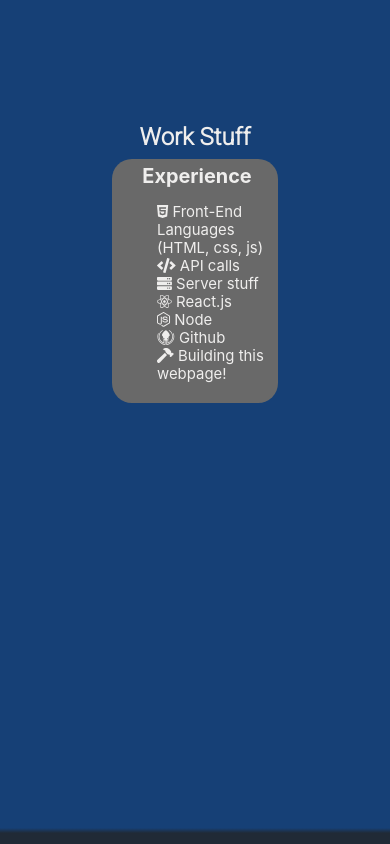
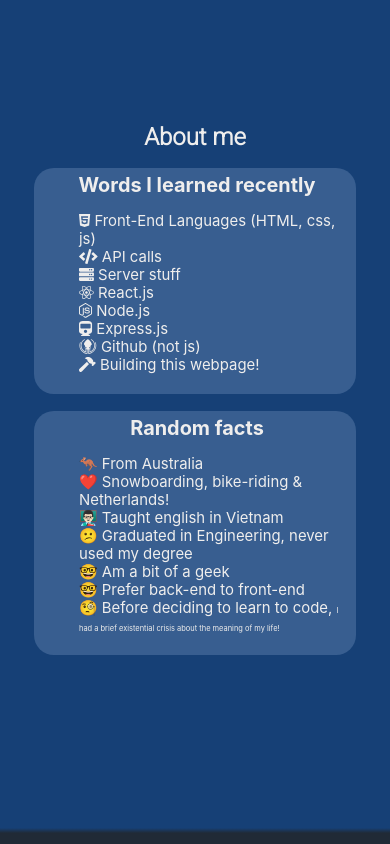
Before and after one commit to Mr0cket/about-me-page, a React (Create React App) app: page / in a window 390 px wide. Shown: the part 860-1704 px from the top of the page. Built offline with nearby package versions, Linux system fonts and the light colour scheme.

Commit message:
react-create-app on Heroku

```diff
--- a/src/App.js
+++ b/src/App.js
@@ -23,8 +23,6 @@ class App extends React.Component {
     }
   }
   openModal() {
-    console.log('toggling modal')
-
     this.setState({modalOpen: true})
 
   }
--- a/src/assets/components/Main.js
+++ b/src/assets/components/Main.js
@@ -1,22 +1,22 @@
 import React from 'react';
-import audio from "../media/holy.wav";
+import audio from "../media/Holy.wav";
 import che from "../media/El-Che.jpg"
 import niseko from "../media/mt-niseko.jpg"
 import mind from "../media/open-your-mind.jpg"
 import snow from "../media/sit-in-snow.jpg"
 import rock from "../media/sit-on-rock.jpg"
 import tamdao from "../media/sit-on-sign.jpg"
+import applePen from '../media/I-HAVE-A-PEN.jpg'
 import { FontAwesomeIcon } from '@fortawesome/react-fontawesome';
 import { faGitkraken, faHtml5, faNodeJs, faReact } from '@fortawesome/free-brands-svg-icons';
-import { faCode, faHammer, faServer } from '@fortawesome/free-solid-svg-icons';
+import { faCode, faHammer, faServer, faTrain } from '@fortawesome/free-solid-svg-icons';
 function MainStuff() {
-    console.log(`main stuff rendered`)
 
     return (
         <main id="main-stuff-wrapper">
             <HomeSection/>
             <WorkSection
-                name= "Work Stuff"
+                name= "About me"
                 blendStyle={{
                     background: "linear-gradient(to bottom, rgb(55 55 55), #164076)",
                     height: "5px",
@@ -24,7 +24,7 @@ function MainStuff() {
                 id= 'work'
                 />
             <LifeSection
-                name="Photo Gallery"
+                name="Photos taken along the way"
                 id='life'
                 blendStyle={{
                     background: "linear-gradient(to bottom, #164076, rgb(32, 42, 54))",
@@ -34,8 +34,6 @@ function MainStuff() {
         </main>
     )
 }
-// for some reason, when I add > 3 sections, the navigation smooth-scrolling effect breaks... maybe that was a problem with a CSS overflow setting?
-// when transitioning '#home' <-> '#work' and '#contact'. No idea why... but 3 sections is scroll limit for now. (probably because of the #main-stuff height setting.)
 
 
 
@@ -98,15 +96,28 @@ class WorkSection extends Section {
                     </div>
                     <div className="bottom-content">
                         <div className="work right">
-                            <h3 className="work title">Experience</h3>
+                            <h3 className="work title"> Words I learned recently</h3>
                             <ul className="work list">
                                 <li><FontAwesomeIcon icon={faHtml5}/>  Front-End Languages (HTML, css, js)</li>
                                 <li><FontAwesomeIcon icon={faCode}/>  API calls</li>
-                                <li><FontAwesomeIcon icon={faServer}/>  Server stuff</li>
+                                <li><FontAwesomeIcon icon={faServer}/> Server stuff </li>
                                 <li><FontAwesomeIcon icon={faReact}/>  React.js </li>
-                                <li><FontAwesomeIcon icon={faNodeJs}/>  Node </li>
-                                <li><FontAwesomeIcon icon={faGitkraken}/>  Github</li>
-                                <li><FontAwesomeIcon icon={faHammer}/>  Building this webpage!</li>
+                                <li><FontAwesomeIcon icon={faNodeJs}/>  Node.js </li>
+                                <li> <FontAwesomeIcon icon={faTrain}/> Express.js </li>
+                                <li><FontAwesomeIcon icon={faGitkraken}/>  Github (not js)</li>
+                                <li><FontAwesomeIcon icon={faHammer}/> Building this webpage! </li>
+                            </ul>
+                        </div>
+                        <div className="work left">
+                            <h3 className="work title"> Random facts</h3>
+                            <ul className="work list">
+                                <li> <span role='img' aria-label='aus'>🦘</span> From Australia</li>
+                                <li> <span role='img' aria-label='heart'>❤️</span> Snowboarding, bike-riding {'&'} Netherlands!</li>
+                                <li> <span role='img' aria-label='teacher'>👨🏻‍🏫</span> Taught english in Vietnam </li>
+                                <li> <span role='img' aria-label='frownie-face'>😕</span> Graduated in Engineering, never used my degree </li>
+                                <li> <span role='img' aria-label='nerdy-face'>🤓</span> Am a bit of a geek </li>
+                                <li> <span role='img' aria-label='nerdy-face'>🤓</span> Prefer back-end to front-end</li>
+                                <li> <span role='img' aria-label='investigative-face'>🧐</span> Before deciding to learn to code, <span style={{fontSize: '0.5em'}}>I had a brief existential crisis about the meaning of my life!</span> </li>
                             </ul>
                         </div>
                     </div>
@@ -137,6 +148,7 @@ class LifeSection extends Section {
                         <MyPic src={niseko} alt="Snowy mountains!"/>
                         <MyPic src={snow} alt="I like snow!"/>
                         <MyPic src={mind} alt="Ice Scupture"/>
+                        <MyPic src={applePen} alt="I have a pen..."/>
                         <MyPic src={rock} alt="A view of HaLong Bay"/>
                         <MyPic src={tamdao} alt="A big sign for a small village"/>
                     </div>
--- a/src/assets/components/ModalForm.js
+++ b/src/assets/components/ModalForm.js
@@ -17,7 +17,6 @@ class ModalForm extends React.Component {
     // Also: rewrite logic of getDerivedStateFromProps to improve the state stuff.
     // Also: need to check whether this is the correct use case for getDerivedStateFromProps method.
     static getDerivedStateFromProps(props, state) {
-        console.log(`called getDerivedStateFromProps.`)
 
         if (!state.modalOpen && !state.propsChanged) {
             return {
@@ -35,12 +34,10 @@ class ModalForm extends React.Component {
 
 
     render() {
-        console.log('modal form was rendered')
 
         // use modalState to toggle 'closed' class when modalClosed == true.
         let modalState = this.state.modalOpen ? "" : "closed";
 
-        console.log(`current modalState: ${modalState}`)
         return (
             <div>
                 <div className={`modal ${modalState}`} id="modal" style={this.state.formStyle}>
@@ -48,14 +45,12 @@ class ModalForm extends React.Component {
                         <button
                            className="link-button"
                             onClick={() => {
-                                console.log('changing modalOpen state')
                                 this.setState({modalOpen: false})}}
                             href="">
                                 <FontAwesomeIcon icon={faTimes}/>
                         </button>
                         <ContactForm
                             closeModal={() => {
-                                console.log('closeModal call from ContactForm submit()');
                                 this.setState({modalOpen: false})
                                 }
                             }
@@ -69,25 +64,15 @@ class ModalForm extends React.Component {
     }
 }
 
-    // Will think about this in the morning!
-    // Need to understand net::ERROR_CONNECTION_REFUSED .
-    // most likely: problem with how the server responds to the client 'post' request.
-    // Client may be expecting a specific response with a standard message and headers format.
 function ContactForm(props) {
 
-    //  [message: statefulVariable, setMsg: fn to update 'message' state.]
-    let [message, setMsg] = useState(""); // setMsg similar to this.setState in class components.
-    // useState : Returns a stateful value, and a function to update it.
+    let [message, setMsg] = useState("");
 
 
     const form = useRef(null); // null = initial reference (ref) value of form.
-    // useRef: returns a mutable ref object whose .current property is initialized to the passed argument (initialValue).
 
 
     const submit = function(e) {
-        console.log('a message was submitted!')
-        console.log(e)
-        console.log('initiating post request to local server...')
         // call data transfer method
         uploadData(e)
 
@@ -109,8 +94,6 @@ function ContactForm(props) {
             }
         )
             .then(res => {
-                console.log(`we got a response!`)
-                console.log(res)
                 })
                     .catch(reason => console.log(`there was a problem with request: ${reason}`))
     }
--- a/src/assets/components/SectionBar.js
+++ b/src/assets/components/SectionBar.js
@@ -6,8 +6,6 @@ import { faBriefcase, faHandshake, faHome, faSnowboarding } from '@fortawesome/f
 
 class TotallyNormalSection extends React.Component {
 
-// very strange behaviour: whenever I click 'get in Touch' button, the page rerenders...
-// Can't find where the event listener is though.
     render () {
         if (this.props.text === "Get in Touch!") {
             return (
@@ -32,8 +30,8 @@ function CrazySideBar(props) {
         <nav className="section-bar">
             <ul>
                 <TotallyNormalSection text="Home" navLink="#home" icon={faHome}/>
-                <TotallyNormalSection text="Professional stuff" navLink="#work" icon={faBriefcase}/>
-                <TotallyNormalSection text="Life stuff" navLink="#life" icon={faSnowboarding}/>
+                <TotallyNormalSection text="About Me" navLink="#work" icon={faBriefcase}/>
+                <TotallyNormalSection text="Photo Gallery" navLink="#life" icon={faSnowboarding}/>
                 <TotallyNormalSection text="Get in Touch!"  icon={faHandshake} openModal={props.openModal} />
             </ul>
         </nav>
--- a/src/index.js
+++ b/src/index.js
@@ -34,7 +34,6 @@ let Audio = {
       let volIntervalId = setInterval(()=> {
         Audio.timeCount++;
         if (Audio.timeCount > 5) clearInterval(volIntervalId);
-        console.log(`volume: ${Audio.sound.volume}`);
       }, 5000)
   },
   // Pause object method messy as well
@@ -49,9 +48,9 @@ let Audio = {
 
 // User clicks on the page to indicate user interaction.
 window.onmousedown = () => (userInteracted === false) ? userInteracted = true : null;
-mainGuy.onmouseover = () => (userInteracted && !Audio.audioPlaying) ? Audio.play() : console.log('didnt work');
+mainGuy.onmouseover = () => (userInteracted && !Audio.audioPlaying) ? Audio.play() : null;
 mainGuy.onmouseleave = () => Audio.audioPlaying ? setTimeout(Audio.pause, 200) : null;
-mainGuy.addEventListener("focus", () => !Audio.audioPlaying ? Audio.play() : console.log("Audio Already playing"))
+mainGuy.addEventListener("focus", () => !Audio.audioPlaying ? Audio.play() : null)
 /*
 mainGuy.addEventListener('touchstart', () => {
   if (!Audio.audioPlaying) {
--- a/src/mobile.css
+++ b/src/mobile.css
@@ -7,7 +7,13 @@
     }
     .work.right {
       position: static;
-      margin: 0 auto;
+      margin: 2vh auto;
+      width: 80%
+    }
+    .work.left {
+      position: static;
+      margin: 2vh auto;
+      width: 80%
     }
     .listless-list {
       font-size: 1.5em;
@@ -24,6 +30,10 @@
     }
     .work.right {
       position: absolute;
-
+      width: 40%;
+    }
+    .work.left {
+      position: absolute;
+      width: 40%;
     }
   }
--- a/src/style.css
+++ b/src/style.css
@@ -71,14 +71,27 @@ body {
   padding: 0.25em;
   z-index: 1;
   border-radius: 1em;
-  background-color: dimgrey;
+  background-color: #385e90;
+  margin-right: 0.25em;
 }
+.work.left {
+  position: absolute;
+  left: 0;
+  width: 40%;
+  padding: 0.25em;
+  z-index: 1;
+  border-radius: 1em;
+  background-color: #385e90;
+  margin-left: 6em;
+}
+
 
 .listless-list {
   list-style-type: none;
   font-size: 0.8em;
   padding: 0.5em;
 }
+
 li>a, li>button {
   display: inline-block;
   margin: 10px;
```
Also changed, not shown: src/assets/media/I-HAVE-A-PEN.jpg (added).
